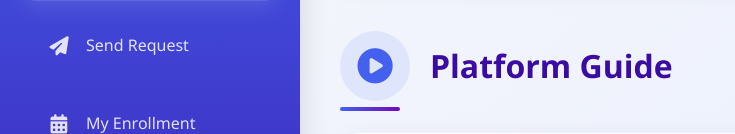
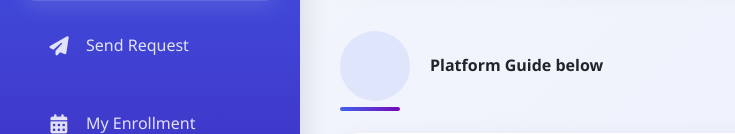
Before and after one commit to BaloyiHolani2002/eduboost, a Flask app: template templates/student_dashboard.html in a window 1280 px wide. Shown: the part 243-377 px from the top of the page, without its empty margins (0-735 px from the left). Run offline with Flask 3, Linux system fonts and the light colour scheme; the template is opened without the code that fills it, so the values that code supplies are empty; some libraries are stand-ins or nearby versions.

Commit message:
Initial deploy

```diff
--- a/templates/student_dashboard.html
+++ b/templates/student_dashboard.html
@@ -1132,8 +1132,8 @@
 
             <!-- Platform Guide -->
             <div class="section-header">
-                <i class="fas fa-play-circle"></i>
-                <h2>Platform Guide</h2>
+                <i class=""></i>
+                <h4>Platform Guide below</h4>
             </div>
 
             <div class="video-section">
```
